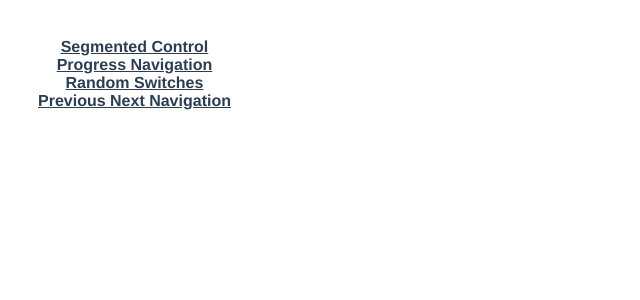
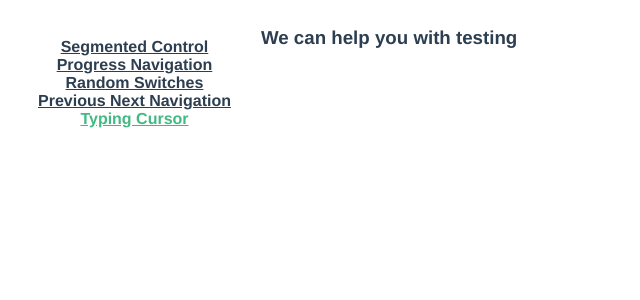
Before and after one commit to libsyz/vue-loops, a Vue app: page /typing_cursor in a window 1280 px wide. Shown: the top 300 px of the page, without its empty margins (0-640 px from the left). Built offline with nearby package versions, Linux system fonts and the light colour scheme.

Commit message:
started dynamic typing component

```diff
--- a/src/App.vue
+++ b/src/App.vue
@@ -8,7 +8,10 @@
       <router-link to="/random_switches"> Random Switches
       </router-link>
       <br>
+
       <router-link to="/previous_next_nav"> Previous Next Navigation</router-link>
+      <br>
+      <router-link to="/typing_cursor"> Typing Cursor</router-link>
     </div>
     <div>
       <router-view/>
--- /dev/null
+++ b/src/components/TypingCursor.vue
@@ -0,0 +1,13 @@
+<template>
+  <h3> We can help you with testing </h3>
+</template>
+
+<script>
+export default {
+
+}
+</script>
+
+<style>
+
+</style>
--- a/src/router/index.js
+++ b/src/router/index.js
@@ -3,6 +3,7 @@ import SegmentedControl from '../components/SegmentedControl.vue';
 import ProgressNavigation from '../components/ProgressNavigation.vue';
 import RandomSwitches from '../components/RandomSwitches.vue';
 import PreviousNextNav from '../components/PreviousNextNav.vue';
+import TypingCursor from '../components/TypingCursor.vue';
 
 const routes = [
   {
@@ -24,6 +25,11 @@ const routes = [
     path: '/previous_next_nav',
     name: 'PreviousNextNav',
     component: PreviousNextNav
+  },
+  {
+    path: '/typing_cursor',
+    name: 'TypingCursor',
+    component: TypingCursor
   }
 
 ]
```
